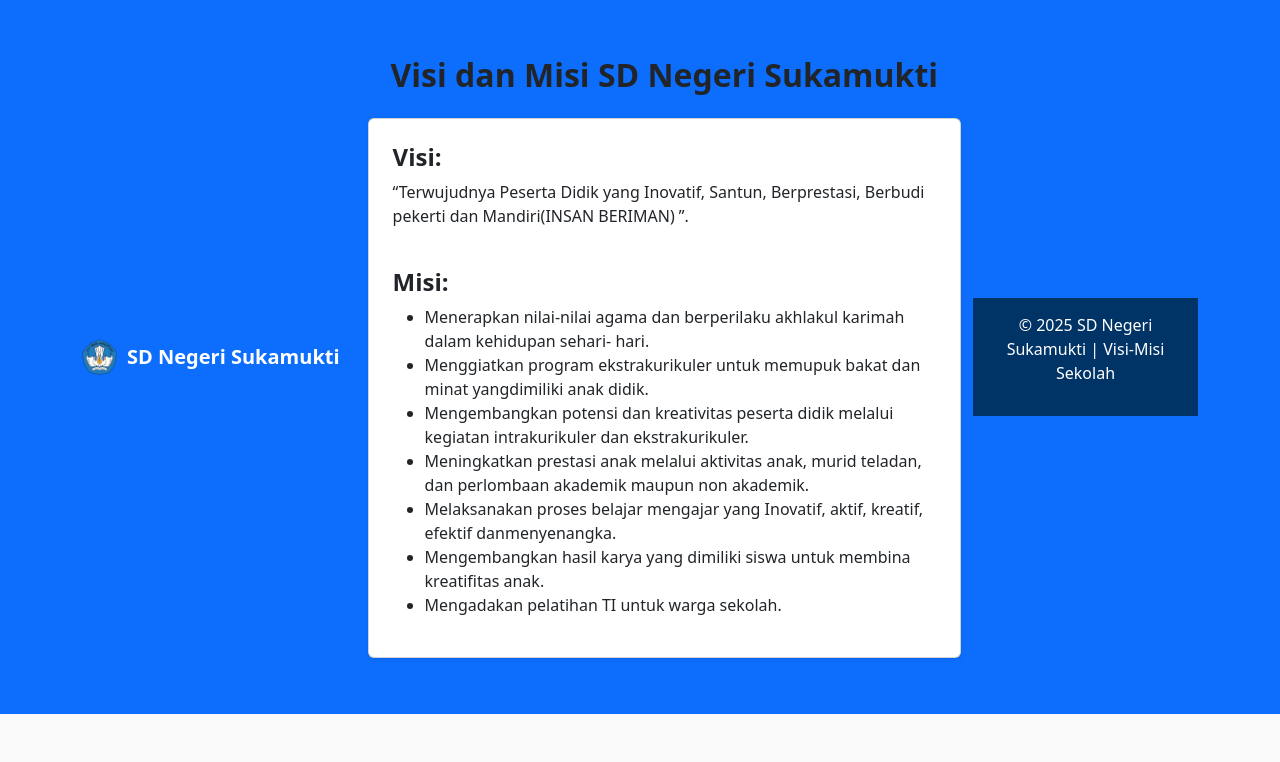
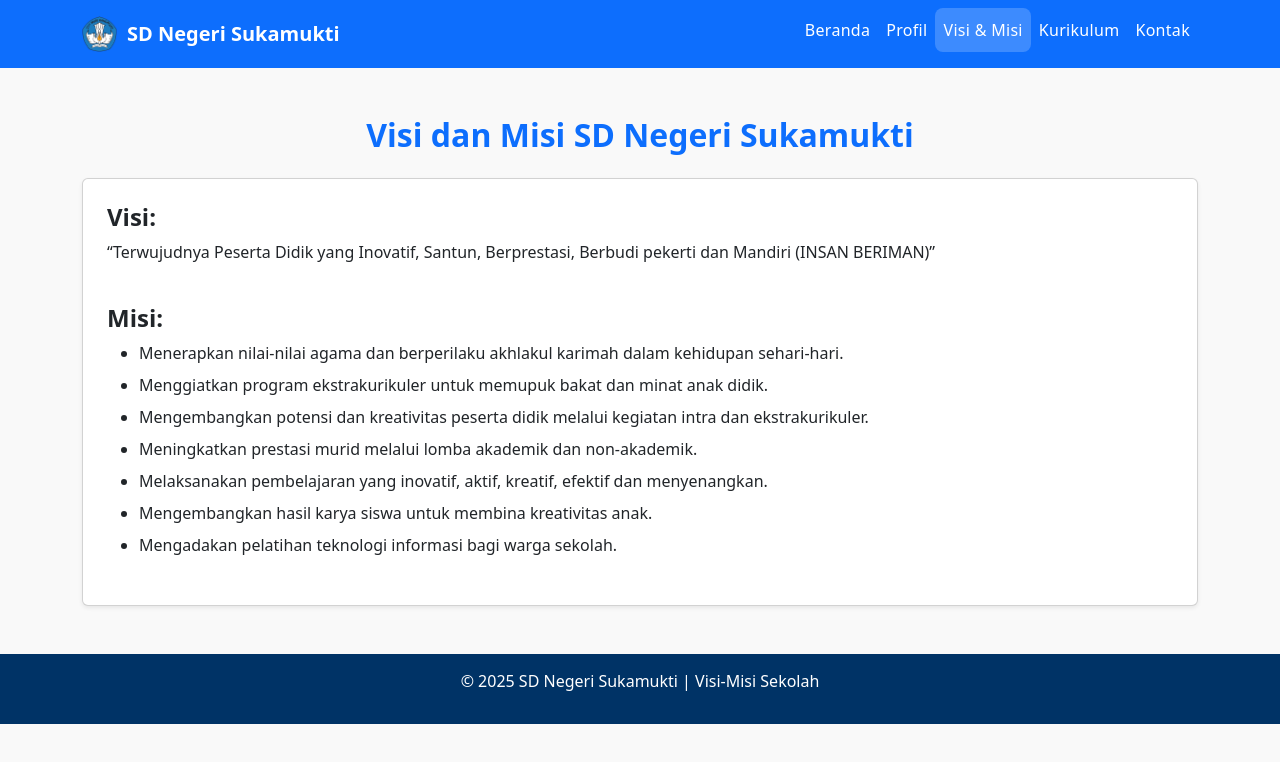
Before and after one commit to karisma10/SD-NEGERI-SUKAMUKTI, a plain HTML site: page visi-misi.html in a window 1280 px wide. Drawn offline with nearby package versions, Linux system fonts and the light colour scheme.

Commit message:
Add files via upload

```diff
--- a/visi-misi.html
+++ b/visi-misi.html
@@ -3,29 +3,10 @@
 <head>
   <meta charset="UTF-8">
   <meta name="viewport" content="width=device-width, initial-scale=1.0">
-  <title>SD Negeri Sukamukti | Beranda</title>
+  <title>Visi & Misi | SD Negeri Sukamukti</title>
   <link href="https://cdn.jsdelivr.net/npm/bootstrap@5.3.2/dist/css/bootstrap.min.css" rel="stylesheet">
   <style>
     body { background-color: #f9f9f9; }
-
-    /* Hero section */
-    .hero {
-      background: linear-gradient(135deg, #007bff, #00bcd4);
-      color: white;
-      text-align: center;
-      padding: 100px 20px;
-    }
-
-    .hero img {
-      width: 120px;
-      height: auto;
-      margin-bottom: 20px;
-    }
-
-    .hero h1 {
-      font-size: 2.5rem;
-      font-weight: bold;
-    }
 
     footer {
       background: #003366;
@@ -34,14 +15,12 @@
       text-align: center;
     }
 
-    /* Navbar logo kecil */
     .navbar-brand img {
       width: 35px;
       height: auto;
       margin-right: 10px;
     }
 
-    /* Navbar teks */
     .navbar-nav .nav-link {
       font-weight: 400;
       letter-spacing: 0.3px;
@@ -55,6 +34,14 @@
       background-color: rgba(255, 255, 255, 0.2);
       border-radius: 8px;
       transition: 0.3s;
+    }
+
+    h2 {
+      color: #0d6efd;
+    }
+
+    ul li {
+      margin-bottom: 8px;
     }
   </style>
 </head>
@@ -70,27 +57,39 @@
       <button class="navbar-toggler" data-bs-toggle="collapse" data-bs-target="#nav">
         <span class="navbar-toggler-icon"></span>
       </button>
+      <div class="collapse navbar-collapse" id="nav">
+        <ul class="navbar-nav ms-auto">
+          <li class="nav-item"><a href="index.html" class="nav-link">Beranda</a></li>
+          <li class="nav-item"><a href="profil.html" class="nav-link">Profil</a></li>
+          <li class="nav-item"><a href="visi-misi.html" class="nav-link active">Visi & Misi</a></li>
+          <li class="nav-item"><a href="kurikulum.html" class="nav-link">Kurikulum</a></li>
+          <li class="nav-item"><a href="kontak.html" class="nav-link">Kontak</a></li>
+        </ul>
+      </div>
+    </div>
+  </nav>
 
-  <!-- Visi Misi -->
+  <!-- Konten Visi Misi -->
   <section class="container py-5">
     <h2 class="text-center fw-bold mb-4">Visi dan Misi SD Negeri Sukamukti</h2>
     <div class="card shadow-sm p-4">
       <h4 class="fw-bold">Visi:</h4>
-      <p>“Terwujudnya Peserta Didik yang Inovatif, Santun, Berprestasi, Berbudi pekerti dan Mandiri(INSAN BERIMAN) ”.</p>
+      <p>“Terwujudnya Peserta Didik yang Inovatif, Santun, Berprestasi, Berbudi pekerti dan Mandiri (INSAN BERIMAN)”</p>
 
       <h4 class="fw-bold mt-4">Misi:</h4>
       <ul>
-        <li>Menerapkan nilai-nilai agama dan berperilaku akhlakul karimah dalam kehidupan sehari- hari.</li>
-        <li>Menggiatkan program ekstrakurikuler untuk memupuk bakat dan minat yangdimiliki anak didik.</li>
-        <li>Mengembangkan potensi dan kreativitas peserta didik melalui kegiatan intrakurikuler dan ekstrakurikuler.</li>
-        <li>Meningkatkan prestasi anak melalui aktivitas anak, murid teladan, dan perlombaan akademik maupun non akademik.</li>
-        <li>Melaksanakan proses belajar mengajar yang Inovatif, aktif, kreatif, efektif danmenyenangka.</li>
-        <li>Mengembangkan hasil karya yang dimiliki siswa untuk membina kreatifitas anak.</li>
-        <li>Mengadakan pelatihan TI untuk warga sekolah. </li>
+        <li>Menerapkan nilai-nilai agama dan berperilaku akhlakul karimah dalam kehidupan sehari-hari.</li>
+        <li>Menggiatkan program ekstrakurikuler untuk memupuk bakat dan minat anak didik.</li>
+        <li>Mengembangkan potensi dan kreativitas peserta didik melalui kegiatan intra dan ekstrakurikuler.</li>
+        <li>Meningkatkan prestasi murid melalui lomba akademik dan non-akademik.</li>
+        <li>Melaksanakan pembelajaran yang inovatif, aktif, kreatif, efektif dan menyenangkan.</li>
+        <li>Mengembangkan hasil karya siswa untuk membina kreativitas anak.</li>
+        <li>Mengadakan pelatihan teknologi informasi bagi warga sekolah.</li>
       </ul>
     </div>
   </section>
 
+  <!-- Footer -->
   <footer>
     <p>© 2025 SD Negeri Sukamukti | Visi-Misi Sekolah</p>
   </footer>
```
